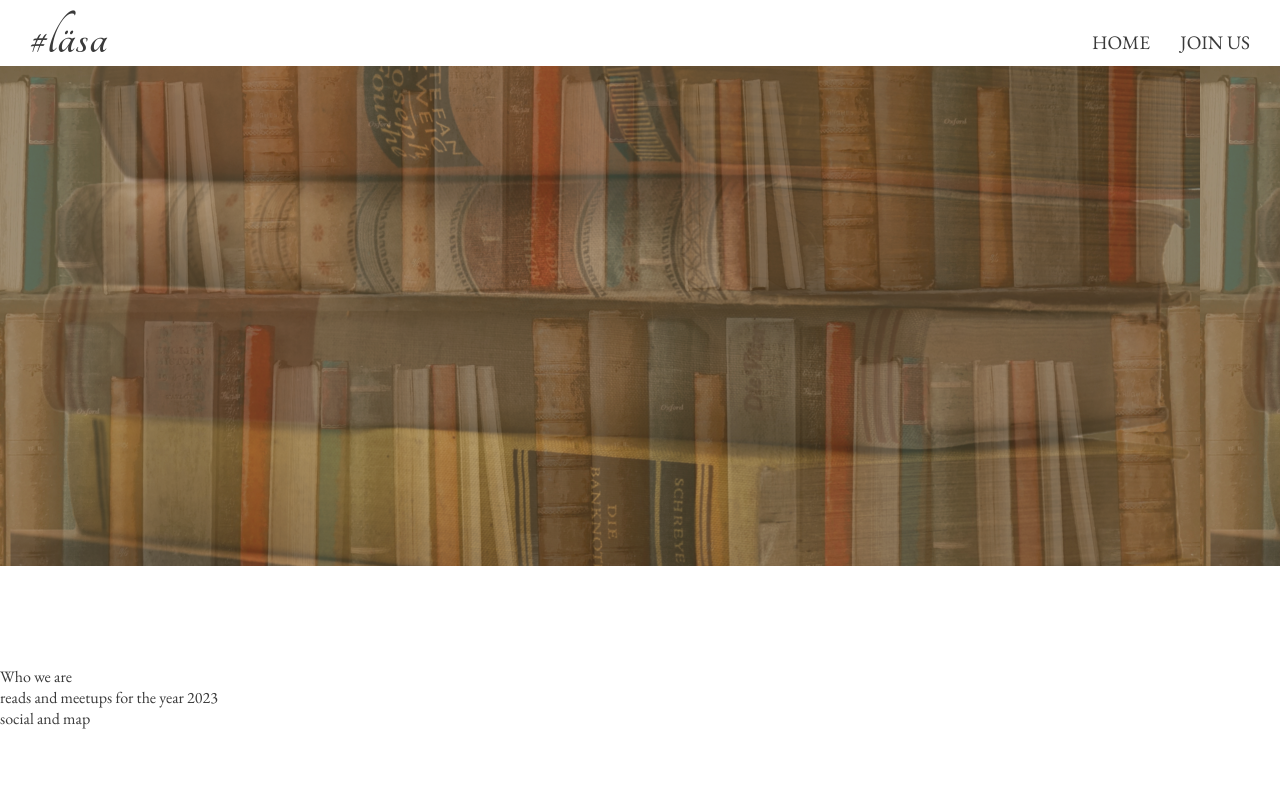
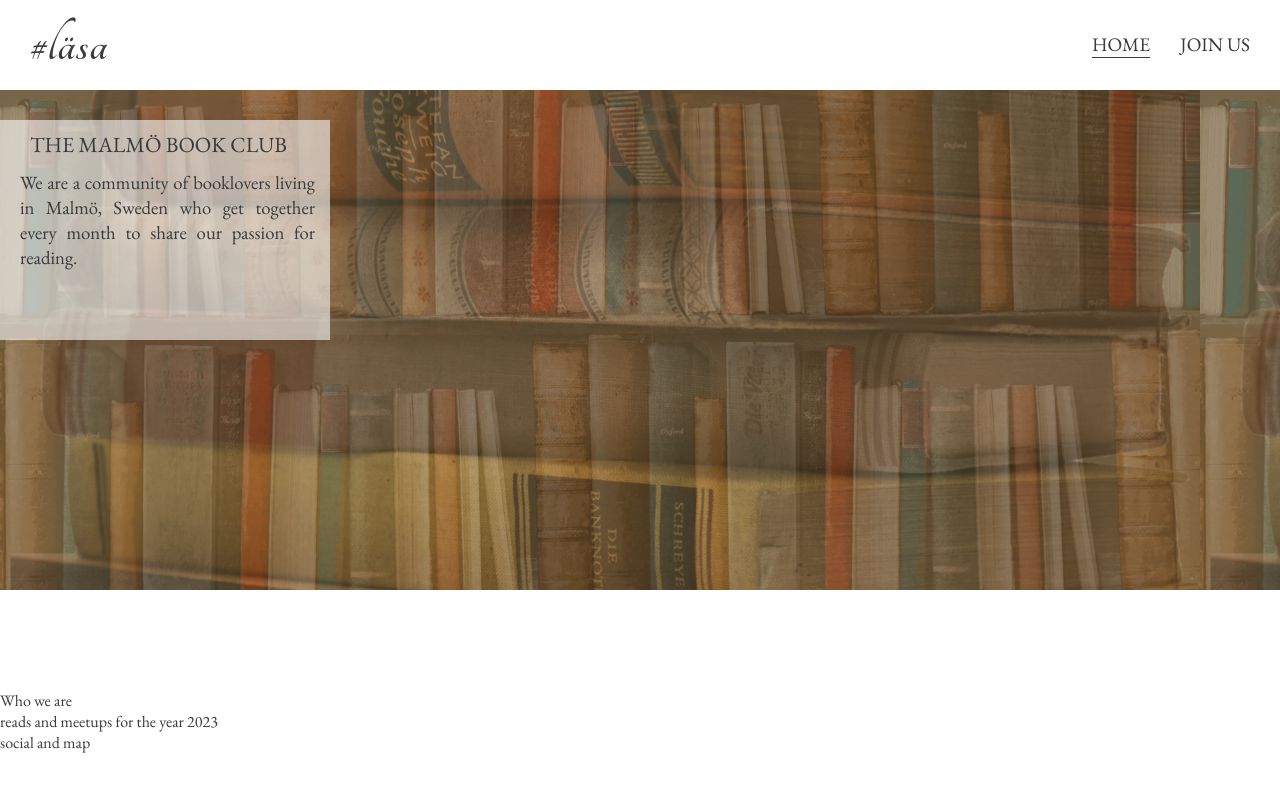
Before and after one commit to vivienrauch/HTML-CSS-Essentials-Portfolio-Project-Book-Club, a plain HTML site: page index.html in a window 1280 px wide. Drawn offline with nearby package versions, Linux system fonts and the light colour scheme.

Commit message:
Add introduction text and styling

```diff
--- a/assets/css/style.css
+++ b/assets/css/style.css
@@ -20,17 +20,27 @@ h1 {
     color: #3a3a3a
 }
 
+h2 {
+    font-family: 'EB Garamond', serif;
+    font-weight: 400;
+    color: #3a3a3a;
+    margin-left: 30px;
+    margin-top: 10px;
+    float: left;
+    position: relative;
+}
+
 #logo{
     float: left;
     font-size: 350%;
     margin-left: 30px;
-    margin-top: 10px;
+    margin-top: 30px;
 }
 
 /* navigation links, menu */
 
 #menu, #logo {
-
+    line-height: 30px;
 }
 
 #menu {
@@ -43,6 +53,7 @@ h1 {
     list-style-type: none;
     margin-right: 30px;
     margin-top: 30px;
+    margin-bottom: 30px;
     color: #3a3a3a
 }
 
@@ -54,6 +65,11 @@ h1 {
 #menu a:hover {
     background-color: #e9e3dc;
     color: #a69797;
+    border: none;
+}
+
+.active {
+    border-bottom: 1px solid #3a3a3a;
 }
 
 /* hero image (credit: majority of code borrowed from the Love Running Walkthrough Project)*/
@@ -71,3 +87,38 @@ h1 {
     background: url('../images/book-club-main-image.png'); /* credit: image created in Canva */
     background-size: contains;
 }
+
+#introduction-text {
+    font-family: 'EB Garamond', serif;
+
+    height: 35%;
+    width: 25%;
+
+    padding-right: 10px;
+    padding-bottom: 10px;
+
+    background-color: rgba(250, 250, 250, .6);
+
+    top: 30px;
+
+
+    position: absolute;
+
+}
+
+#introduction-text h2 {
+    text-transform: uppercase;
+    text-align: left;
+    font-size: 135%;
+    position: inherit;
+}
+
+#introduction-text h3 {
+    position: inherit;
+    font-weight: 200;
+    top: 50px;
+    right: inherit;
+    text-align: justify;
+    left: 20px;
+    right: 15px;
+}
--- a/index.html
+++ b/index.html
@@ -19,13 +19,17 @@
                     <a href="signup.html">Join Us</a>
                 </li>
                 <li>
-                    <a href="index.html">Home</a>
+                    <a href="index.html" class="active">Home</a>
                 </li>
             </ul>
         </nav>
     </header>
     <section id="hero-outer">
         <div id="hero-image"></div>
+        <div id="introduction-text">
+            <h2>The Malmö Book Club</h2>
+            <h3>We are a community of booklovers living in Malmö, Sweden who get together every month to share our passion for reading.</h3>
+        </div>
     </section>
     <section>Who we are</section>
     <section>reads and meetups for the year 2023</section>
```
